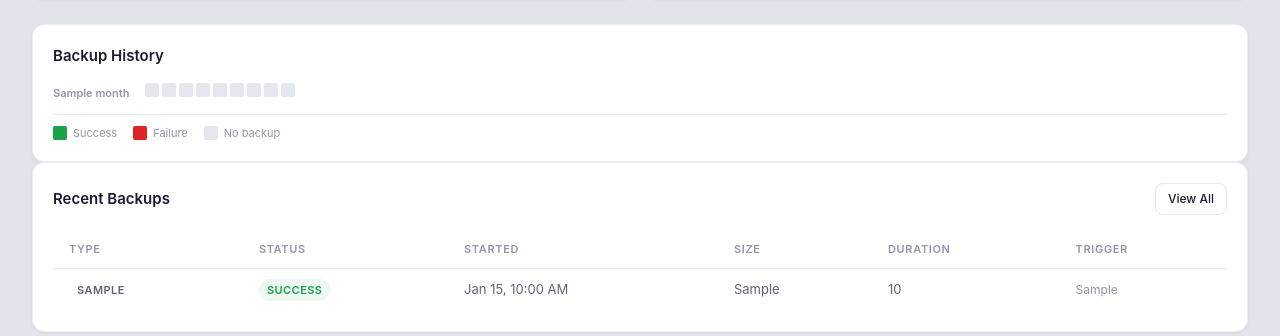
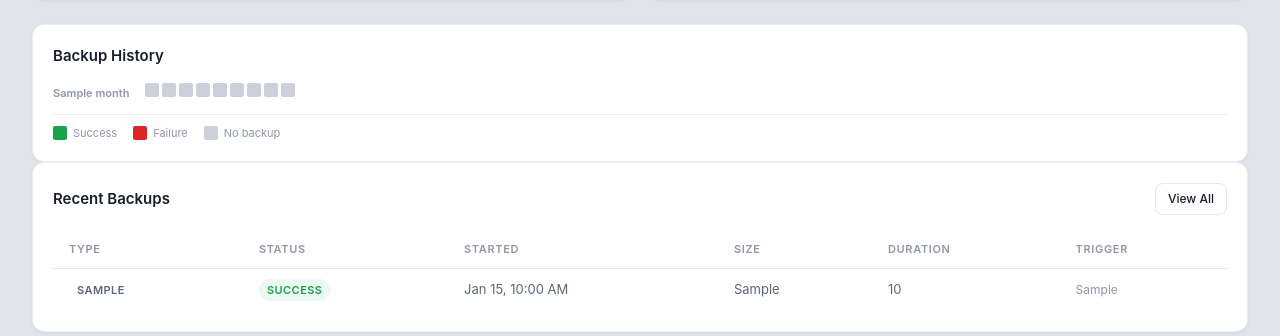
Before and after one commit to wickedhardflip/replexon, a FastAPI app: template app/templates/pages/dashboard.html in a window 1280 px wide. Shown: the part 674-1010 px from the top of the page. Run offline with FastAPI, Linux system fonts and the light colour scheme; the template is opened without the code that fills it: most values are stand-ins (such as "Sample title", 1, 10 or a date in 2020).

Commit message:
fix: add cache-busting version params to static file URLs
Browser was caching old CSS/JS after Phase 1 dashboard update, causing
calendar heatmap and duration chart to be invisible. Also darkened the
"no backup" calendar cell color for better contrast on white cards.

```diff
--- a/app/static/css/style.css
+++ b/app/static/css/style.css
@@ -767,13 +767,16 @@ tr:last-child td { border-bottom: none; }
 .calendar-day {
     width: 14px;
     height: 14px;
+    min-width: 14px;
+    min-height: 14px;
     border-radius: 2px;
     cursor: default;
+    flex-shrink: 0;
 }
 
 .calendar-day.success { background: var(--success); }
 .calendar-day.failure { background: var(--danger); }
-.calendar-day.none { background: var(--border); }
+.calendar-day.none { background: #cdd0da; }
 
 .calendar-legend {
     display: flex;
--- a/app/templates/base.html
+++ b/app/templates/base.html
@@ -4,7 +4,7 @@
     <meta charset="UTF-8">
     <meta name="viewport" content="width=device-width, initial-scale=1.0">
     <title>{% block title %}RePlexOn{% endblock %}</title>
-    <link rel="stylesheet" href="/static/css/style.css">
+    <link rel="stylesheet" href="/static/css/style.css?v=2">
     <script src="/static/js/htmx.min.js" defer></script>
     {% block head %}{% endblock %}
 </head>
--- a/app/templates/pages/dashboard.html
+++ b/app/templates/pages/dashboard.html
@@ -1,7 +1,7 @@
 {% extends "base.html" %}
 {% block title %}Dashboard - RePlexOn{% endblock %}
 {% block head %}
-<script src="/static/js/chart.min.js" defer></script>
+<script src="/static/js/chart.min.js?v=2" defer></script>
 {% endblock %}
 
 {% block content %}
@@ -203,5 +203,5 @@
      data-daily-durations="{{ daily_durations_json }}"
      data-success-rate="{{ stats.success_rate }}"
      data-total-backups="{{ stats.total_backups }}"></div>
-<script src="/static/js/dashboard.js" defer></script>
+<script src="/static/js/dashboard.js?v=2" defer></script>
 {% endblock %}
--- a/app/templates/pages/login.html
+++ b/app/templates/pages/login.html
@@ -4,7 +4,7 @@
     <meta charset="UTF-8">
     <meta name="viewport" content="width=device-width, initial-scale=1.0">
     <title>Sign In - RePlexOn</title>
-    <link rel="stylesheet" href="/static/css/style.css">
+    <link rel="stylesheet" href="/static/css/style.css?v=2">
 </head>
 <body>
     <div class="login-container">
```
